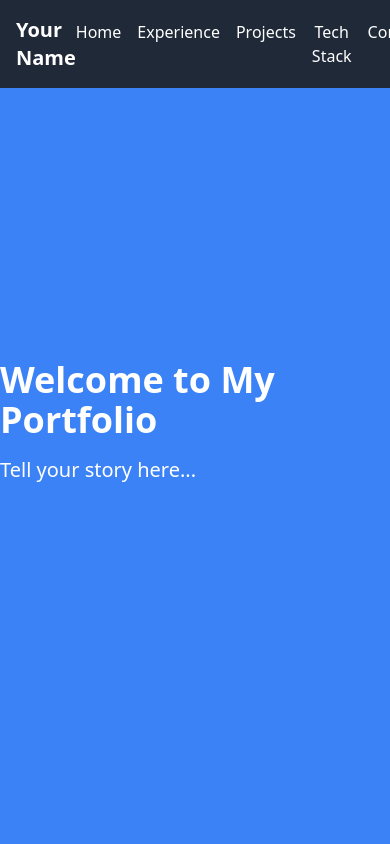
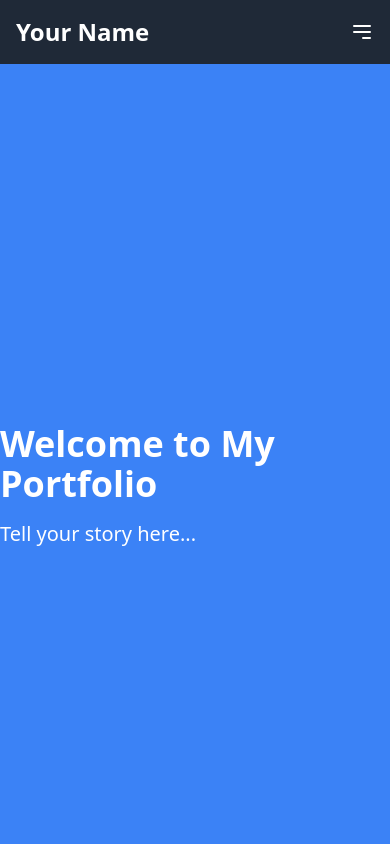
Before and after one commit to ms1835/PortFolio, a React (Create React App) app: page / in a window 390 px wide. Shown: the top 844 px of the page. Built offline with nearby package versions, Linux system fonts and the light colour scheme.

Commit message:
Responsive navbar

```diff
--- a/src/components/Navbar.js
+++ b/src/components/Navbar.js
@@ -1,27 +1,62 @@
-import React from 'react';
+import React, { useState } from 'react';
 
 const Navbar = () => {
-  const scrollToSection = (id) => {
+  const [showMenu, setShowMenu] = useState(false);
+
+  const scrollToSection = id => {
     const element = document.getElementById(id);
     element.scrollIntoView({ behavior: 'smooth' });
   }
+  const toggleMenu = () => {
+    setShowMenu(!showMenu);
+  };
 
   return (
-    <nav className="bg-gray-800 p-4 fixed w-full z-10">
-      <div className="container mx-auto">
-        <div className="flex justify-between items-center">
-          <div className="text-white font-bold text-xl">Your Name</div>
-          <ul className="flex space-x-4">
-            <li className="cursor-pointer"><button onClick={() => scrollToSection('home')} className="text-white">Home</button></li>
-            <li className="cursor-pointer"><button onClick={() => scrollToSection('experience')} className="text-white">Experience</button></li>
-            <li className="cursor-pointer"><button onClick={() => scrollToSection('projects')} className="text-white">Projects</button></li>
-            <li className="cursor-pointer"><button onClick={() => scrollToSection('tech-stack')} className="text-white">Tech Stack</button></li>
-            <li className="cursor-pointer"><button onClick={() => scrollToSection('contact')} className="text-white">Contact</button></li>
-          </ul>
+    <nav className="bg-gray-800 p-4">
+      <div className="container mx-auto flex justify-between items-center">
+        <div className="flex items-center">
+          <h1 className="text-white text-2xl font-bold">Your Name</h1>
+        </div>
+        <div className="hidden md:flex space-x-4">
+          <button className="text-white" onClick={() => scrollToSection('home')}>Home</button>
+          <button className="text-white" onClick={() => scrollToSection('experience')}>Projects</button>
+          <button className="text-white" onClick={() => scrollToSection('projects')}>Experience</button>
+          <button className="text-white" onClick={() => scrollToSection('tech-stack')}>Tech Stack</button>
+          <button className="text-white" onClick={() => scrollToSection('contact')}>Contact</button>
+        </div>
+        <div className="md:hidden flex items-center">
+          <button
+            onClick={toggleMenu}
+            className="text-white focus:outline-none"
+          >
+            <svg
+              className="w-6 h-6"
+              fill="none"
+              stroke="currentColor"
+              viewBox="0 0 24 24"
+              xmlns="http://www.w3.org/2000/svg"
+            >
+              <path
+                strokeLinecap="round"
+                strokeLinejoin="round"
+                strokeWidth={2}
+                d="M4 6h16M4 12h16m-7 6h7"
+              />
+            </svg>
+          </button>
         </div>
       </div>
+      {showMenu && (
+        <div className="md:hidden py-2 mt-4">
+          <button className="w-full block text-white px-4 py-2 hover:bg-white hover:text-black rounded-md" onClick={() => scrollToSection('home')}>Home</button>
+          <button className="w-full block text-white px-4 py-2 hover:bg-white hover:text-black rounded-md" onClick={() => scrollToSection('projects')}>Projects</button>
+          <button className="w-full block text-white px-4 py-2 hover:bg-white hover:text-black rounded-md" onClick={() => scrollToSection('experience')}>Experience</button>
+          <button className="w-full block text-white px-4 py-2 hover:bg-white hover:text-black rounded-md" onClick={() => scrollToSection('tech-stack')}>Tech Stack</button>
+          <button className="w-full block text-white px-4 py-2 hover:bg-white hover:text-black rounded-md" onClick={() => scrollToSection('contact')}>Contact</button>
+        </div>
+      )}
     </nav>
   );
-}
+};
 
 export default Navbar;
```
